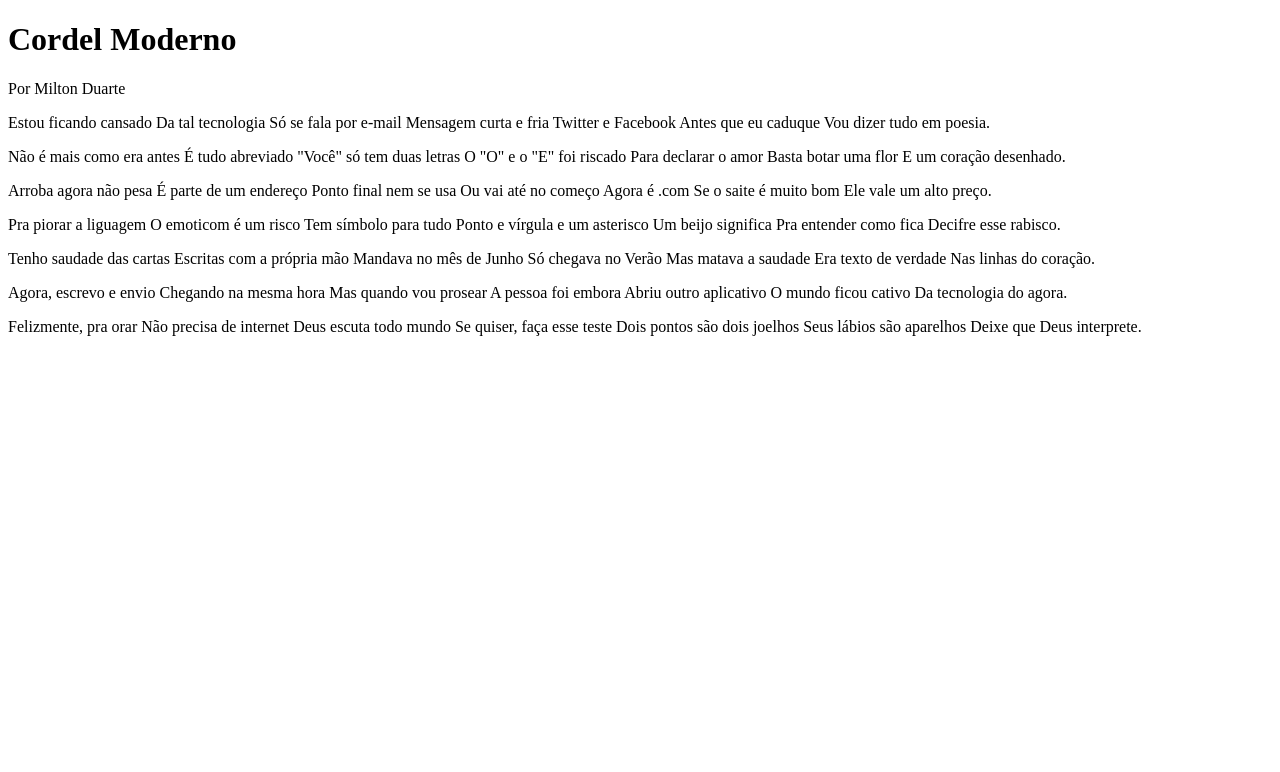
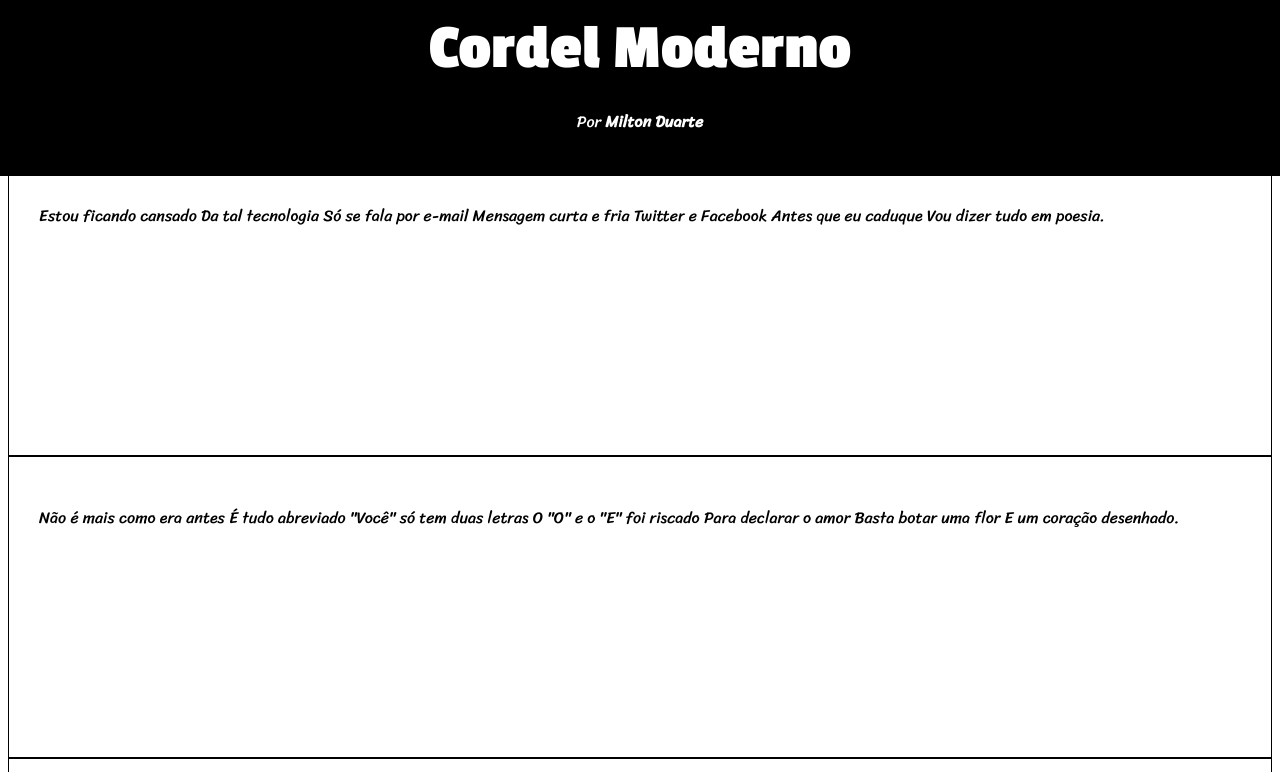
Before and after one commit to henriquealbino1/curso-html-css, a plain HTML site: page Desafios/ex Desafio modulo 3 - cordel/index.html in a window 1280 px wide. Shown: the top 772 px of the page. Drawn offline with Linux system fonts and the light colour scheme.

Commit message:
atualizando atvd

```diff
--- a/Desafios/ex Desafio modulo 3 - cordel/index.html
+++ b/Desafios/ex Desafio modulo 3 - cordel/index.html
@@ -4,14 +4,16 @@
     <meta charset="UTF-8">
     <meta name="viewport" content="width=device-width, initial-scale=1.0">
     <title>Desafio</title>
+    <link rel="stylesheet" href="style.css">
+
 </head>
 <body>
     <header>
         <h1>Cordel Moderno</h1>
-        <p>Por Milton Duarte</p>
+        <p>Por <strong>Milton Duarte</strong></p>
     </header>
 
-    <body>
+    <div>
         <p> Estou ficando cansado
         Da tal tecnologia
         Só se fala por e-mail
@@ -20,6 +22,10 @@
         Antes que eu caduque
         Vou dizer tudo em poesia.</p>
 
+    </div>
+
+
+    <div class="foto1">
         <p> Não é mais como era antes
             É tudo abreviado
             "Você" só tem duas letras
@@ -27,7 +33,9 @@
             Para declarar o amor
             Basta botar uma flor
             E um coração desenhado.</p>
+    </div>
 
+    <div>
         <p> Arroba agora não pesa
             É parte de um endereço
             Ponto final nem se usa
@@ -35,7 +43,9 @@
             Agora é .com
             Se o saite é muito bom
             Ele vale um alto preço.</p>
+    </div>
 
+    <div>
         <p> Pra piorar a liguagem
             O emoticom é um risco
             Tem símbolo para tudo
@@ -43,7 +53,9 @@
             Um beijo significa
             Pra entender como fica
             Decifre esse rabisco.</p>
+    </div>
 
+    <div class="foto02">
         <p> Tenho saudade das cartas
             Escritas com a própria mão
             Mandava no mês de Junho
@@ -51,7 +63,9 @@
             Mas matava a saudade
             Era texto de verdade
             Nas linhas do coração.</p>
+    </div>
 
+    <div>
         <p> Agora, escrevo e envio
             Chegando na mesma hora
             Mas quando vou prosear
@@ -59,7 +73,9 @@
             Abriu outro aplicativo
             O mundo ficou cativo
             Da tecnologia do agora.</p>
+    </div>
 
+    <div>
         <p> Felizmente, pra orar
             Não precisa de internet
             Deus escuta todo mundo
@@ -67,6 +83,7 @@
             Dois pontos são dois joelhos
             Seus lábios são aparelhos
             Deixe que Deus interprete.</p>
-    </body>
+    </div>
+
 </body>
 </html>
--- /dev/null
+++ b/Desafios/ex Desafio modulo 3 - cordel/style.css
@@ -0,0 +1,31 @@
+@charset "UTF -8";
+
+@import url('https://fonts.googleapis.com/css2?family=Passion+One:wght@400;700;900&display=swap');
+@import url('https://fonts.googleapis.com/css2?family=Sriracha&display=swap');
+
+header{
+    background-color: black;
+    color: white;
+    text-align: center;
+    height: 150px;
+    margin: -22px;
+    padding: 20px;
+    line-height: 0em;
+
+}
+
+header > h1{
+    font-family: "Passion One", serif;
+    font-size: 4em;
+}
+
+body div{
+    height: 300px;
+    border: 1px solid black;
+}
+
+body p{
+    text-align: inherit;
+    padding: 30px;
+    font-family: "Sriracha", serif;
+}
```
Also changed, not shown: Exercicios/ex022 - Imagens de fundo/fundo001.html (added, +45 -0 lines). Lines whose indentation alone changed are shown as unchanged.
